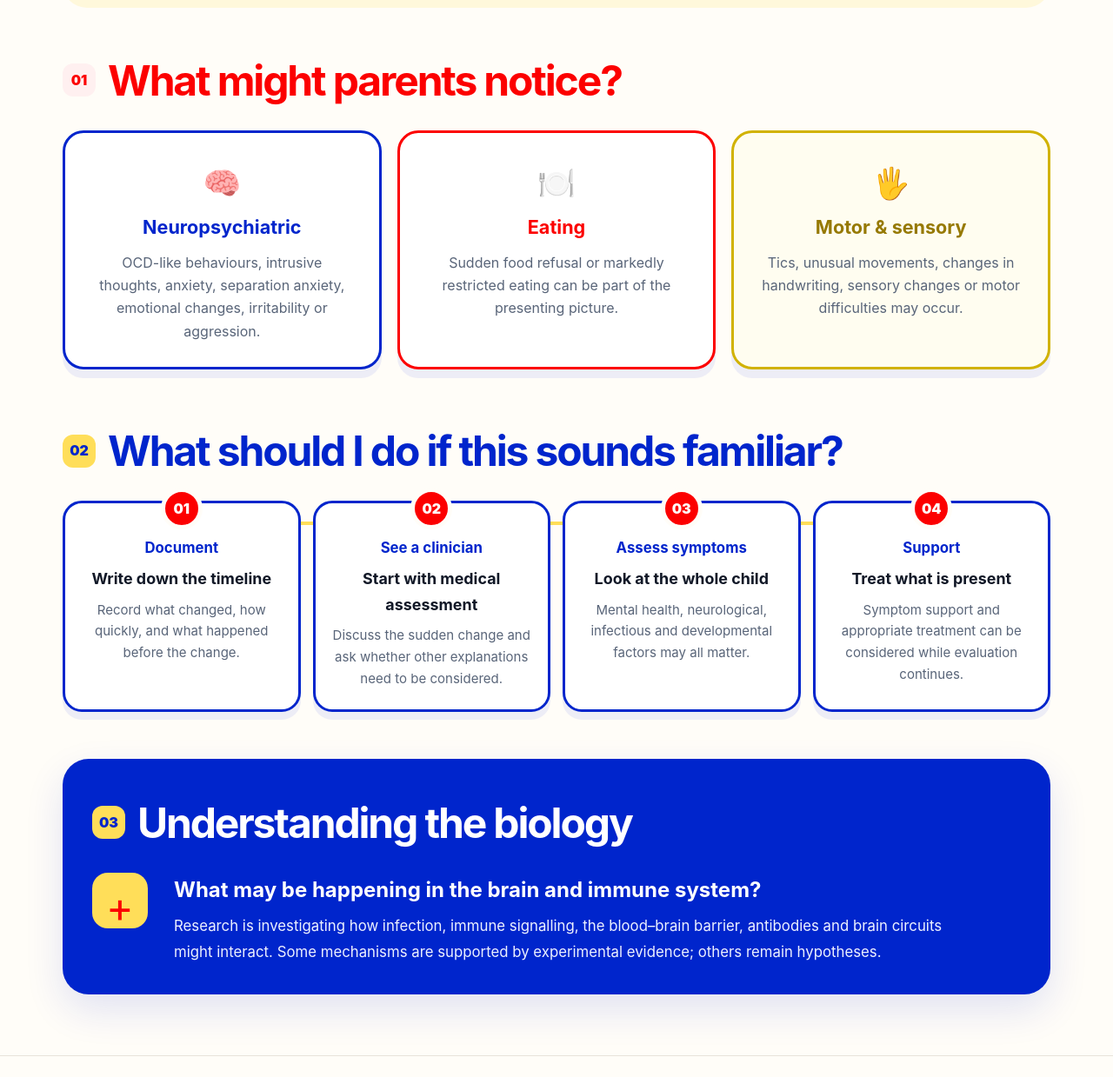
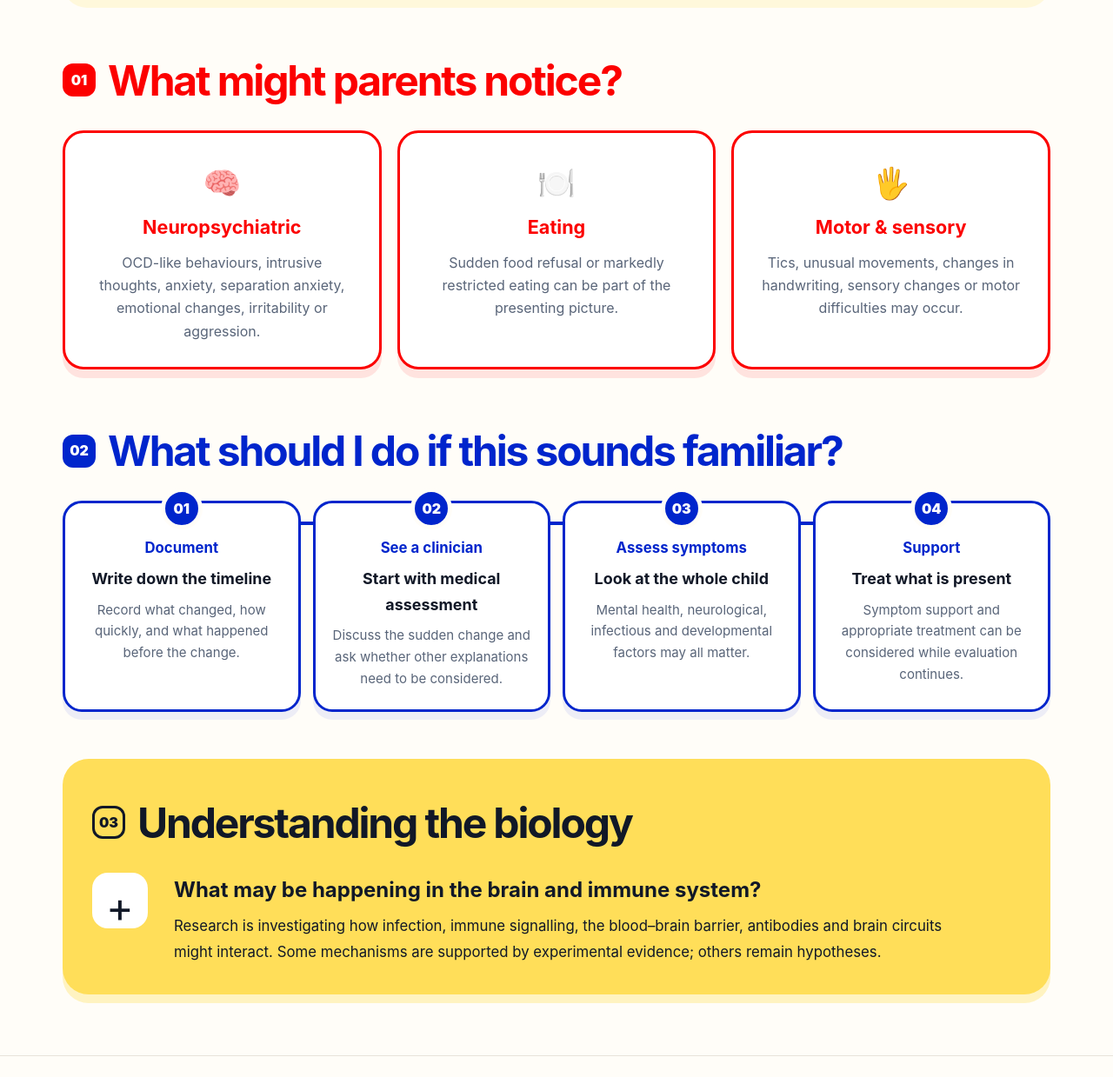
Before and after one commit to Stix2026/pandas, a plain HTML site: page index.html in a window 1280 px wide. Shown: the part 1176-2415 px from the top of the page at 87% size. Drawn offline with Linux system fonts and the light colour scheme.

Commit message:
Add files via upload

```diff
--- a/index.html
+++ b/index.html
@@ -139,6 +139,24 @@ main{max-width:1180px;padding:34px 22px 70px}
 #physiology .source:nth-child(3n+2){border-left-color:var(--red)}
 #physiology .source:nth-child(3n){border-left-color:var(--yellow)}
 #physiology .source b{color:var(--ink)}
+</style>
+<style>
+/* Page 1 (Home): section colours. 01 = red, 02 = blue, 03 = yellow. Number badge, heading and blocks share one colour per section. Scoped to #home. */
+#home .notice-section .section-heading span{background:var(--red);color:#fff}
+#home .notice-section .section-heading h2{color:var(--red)}
+#home .notice-section .notice-card,#home .notice-section .notice-card.blue-card,#home .notice-section .notice-card.red-card,#home .notice-section .notice-card.yellow-card{border-color:var(--red);background:#fff;box-shadow:0 10px 0 rgba(252,0,0,.10)}
+#home .notice-section .notice-card h3,#home .notice-section .notice-card.blue-card h3,#home .notice-section .notice-card.red-card h3,#home .notice-section .notice-card.yellow-card h3{color:var(--red)}
+#home .home-timeline .section-heading span{background:var(--blue);color:#fff}
+#home .home-timeline .section-heading h2{color:var(--blue)}
+#home .timeline-track:before{background:var(--blue)}
+#home .timeline-step{border-color:var(--blue)}
+#home .timeline-step .timeline-number{background:var(--blue);color:#fff}
+#home .biology-section{background:var(--yellow);color:var(--ink);box-shadow:0 10px 0 rgba(255,222,89,.35)}
+#home .biology-section .section-heading span{background:var(--yellow);color:var(--ink);border:3px solid var(--ink)}
+#home .biology-section .section-heading h2{color:var(--ink)}
+#home .biology-mark{background:#fff;color:var(--ink)}
+#home .biology-content h3{color:var(--ink)}
+#home .biology-content p{color:var(--ink)}
 </style>
 </head>
 <body>
```
